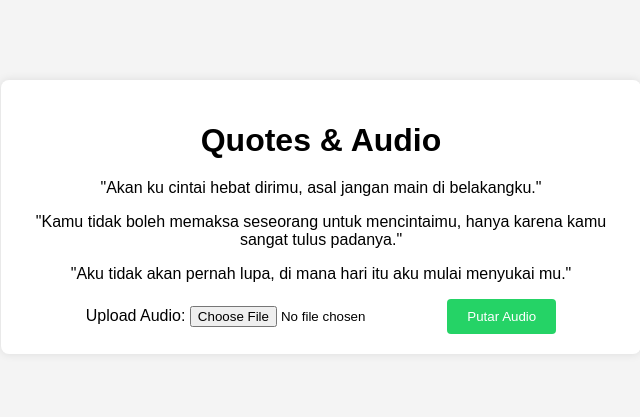
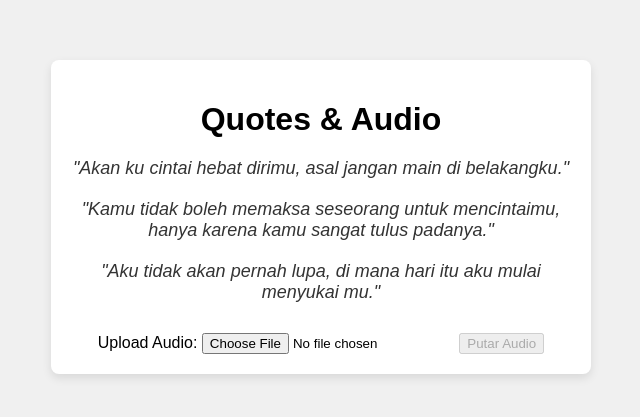
Before and after one commit to Obam-dev/Webb, a plain HTML site: page index.html in a window 1280 px wide. Shown: the part 183-600 px from the top of the page, without its empty margins (319-959 px from the left). Drawn offline with Linux system fonts and the light colour scheme.

Commit message:
Update style.css

```diff
--- a/style.css
+++ b/style.css
@@ -1,6 +1,6 @@
 body {
-    font-family: Arial, sans-serif;
-    background-color: #f4f4f4;
+    font-family: 'Arial', sans-serif;
+    background-color: #f0f0f0;
     margin: 0;
     padding: 0;
     display: flex;
@@ -13,9 +13,9 @@ body {
     background-color: white;
     padding: 20px;
     border-radius: 8px;
-    box-shadow: 0 0 10px rgba(0, 0, 0, 0.1);
+    box-shadow: 0 4px 10px rgba(0, 0, 0, 0.1);
     text-align: center;
-    max-width: 600px;
+    max-width: 500px;
     width: 100%;
 }
 
@@ -23,22 +23,17 @@ h1 {
     margin-bottom: 20px;
 }
 
-.text-section p {
+.quote {
+    margin: 20px 0;
     font-size: 18px;
-    margin-bottom: 15px;
-    line-height: 1.6;
+    font-style: italic;
     color: #333;
 }
 
-button {
-    background-color: #25d366;
-    color: white;
-    border: none;
-    padding: 10px 20px;
-    cursor: pointer;
-    border-radius: 4px;
+.audio-control {
+    margin-top: 30px;
 }
 
-button:hover {
-    background-color: #1ebe57;
+audio {
+    margin-top: 10px;
 }
```
